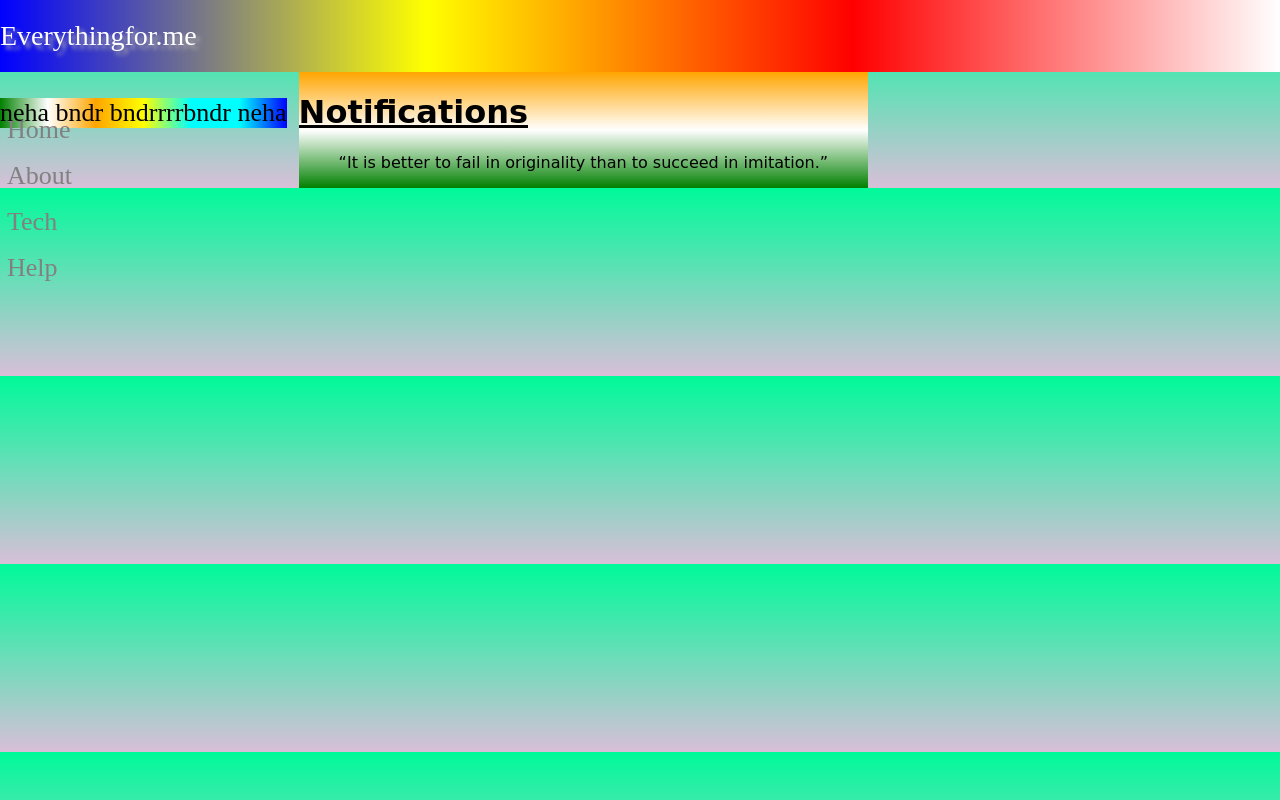
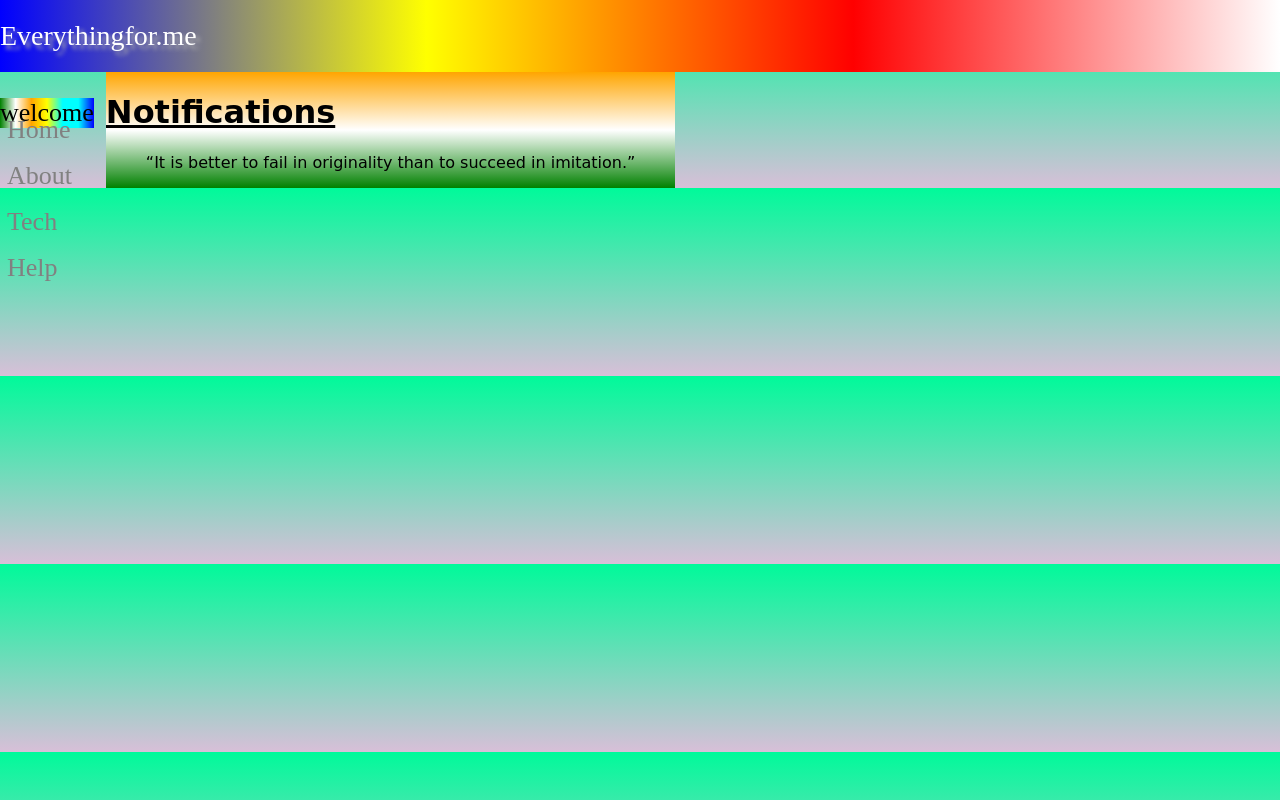
Before and after one commit to rahulsharmaah/everythingfor.me, a plain HTML site: page index.html in a window 1280 px wide. Drawn offline with Linux system fonts and the light colour scheme.

Commit message:
Update index.html

```diff
--- a/index.html
+++ b/index.html
@@ -19,7 +19,7 @@ Everythingfor.me
 </div>
 <span>
 <div class="tabs">
-</p>neha bndr bndrrrrbndr neha
+</p>welcome
 
 </p></div>
 </span>
```
